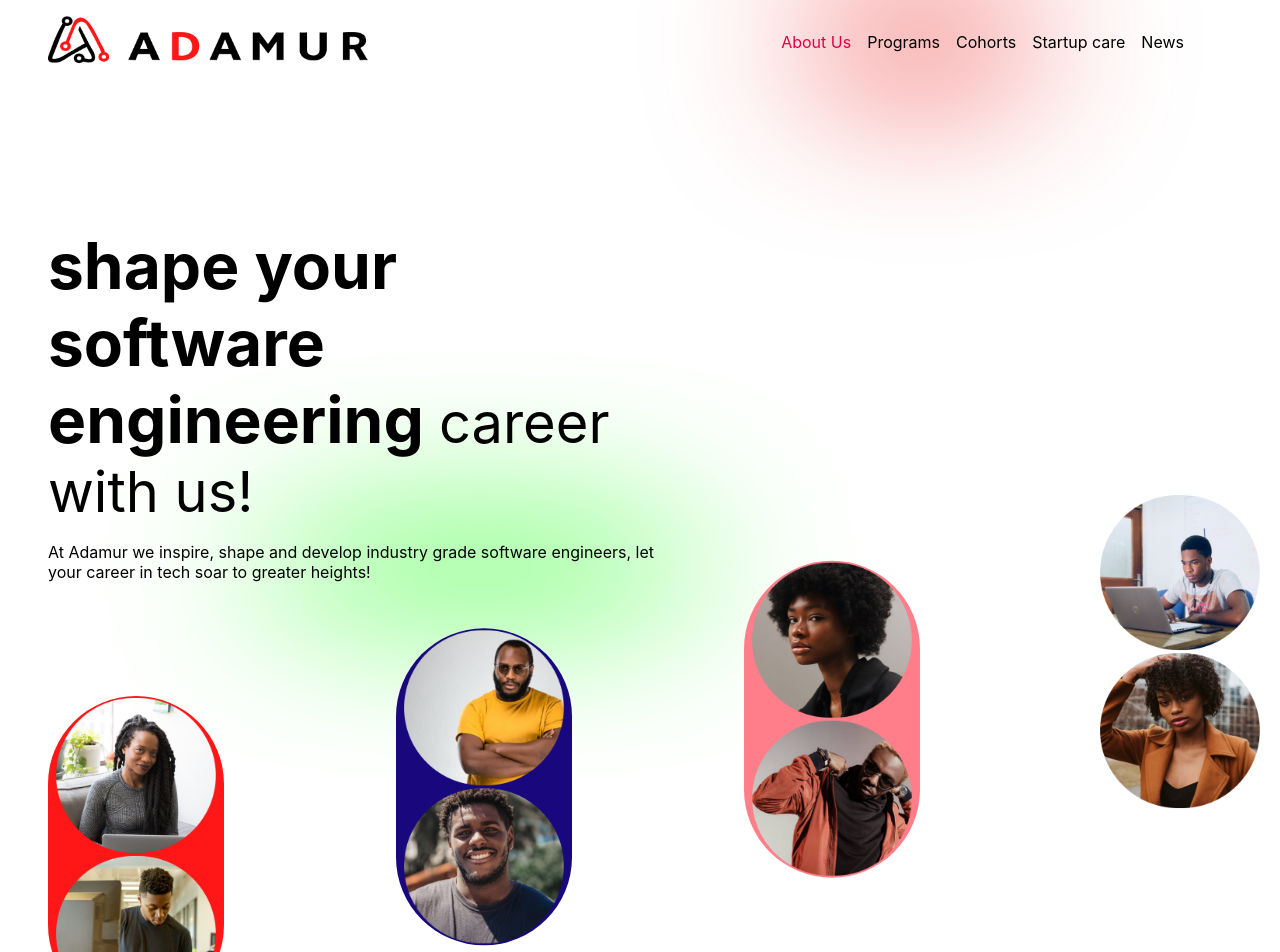
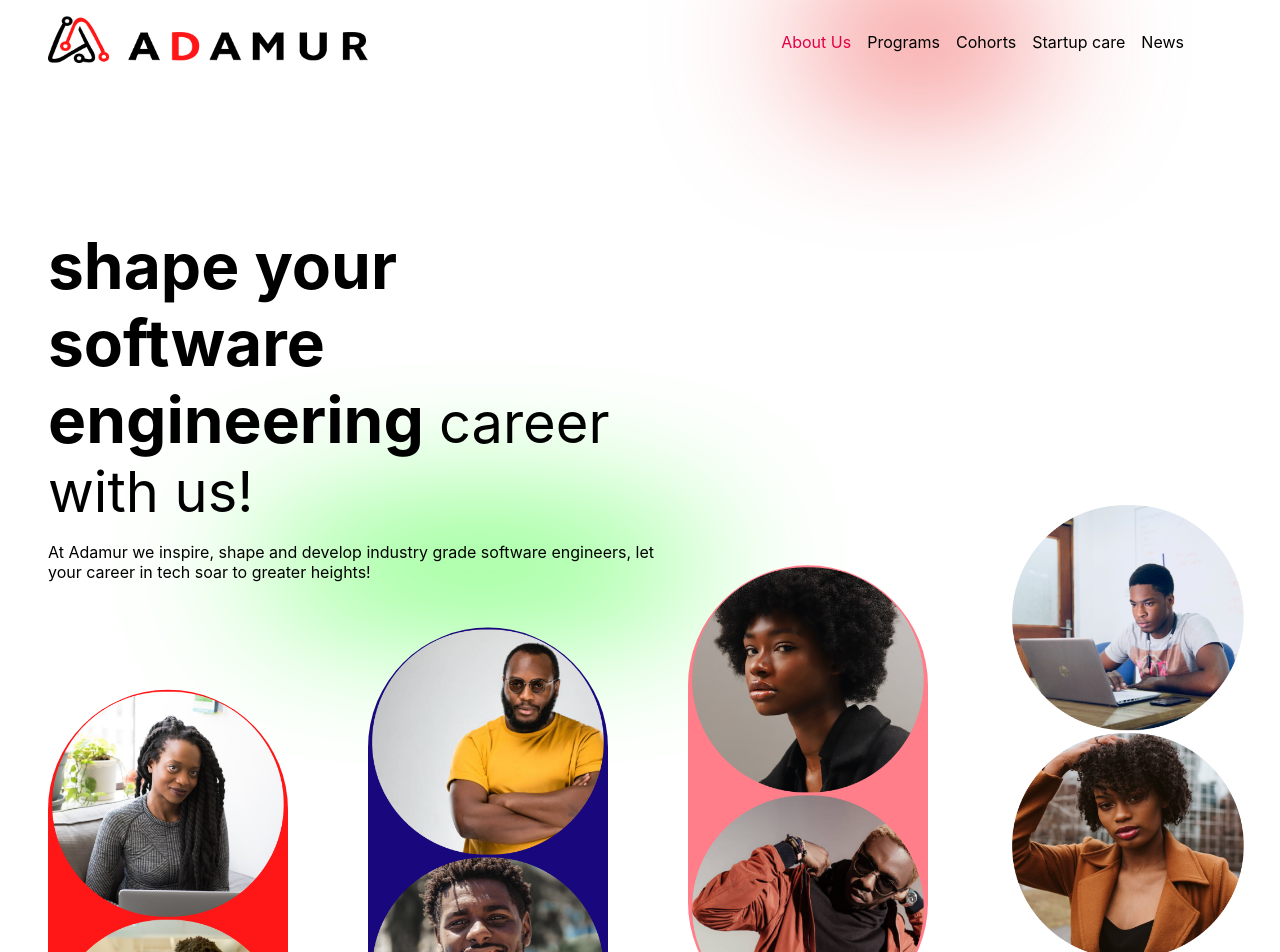
Before and after one commit to ADAMUR-IO/Adamur-landing-page, a React (Create React App) app: page / in a window 1280 px wide. Shown: the top 952 px of the page. Built offline with nearby package versions, Linux system fonts and the light colour scheme.

Commit message:
updating the hero section

```diff
--- a/src/components/hero/Hero.jsx
+++ b/src/components/hero/Hero.jsx
@@ -27,7 +27,7 @@ const Hero = () => {
       <p>At Adamur we inspire, shape and develop industry grade software engineers, let your career in tech soar to greater heights!</p>
       </div>
     </div>
-    <div className="slant-container">
+    <div className="img-container">
       <div className="img1-container">
         <img src={ Col1 } alt="" />
         <img src={ Col2 } alt="" />
--- a/src/components/hero/hero.css
+++ b/src/components/hero/hero.css
@@ -37,7 +37,7 @@ color: #e20044;
     background-color: rgba(236, 16, 16, 0.9);
     position: absolute;
     border-radius: 50%;
-    filter: blur(80px);
+    filter: blur(75px);
     z-index: -9;
   }
 .hero-blur1{
@@ -47,10 +47,10 @@ color: #e20044;
     background: #37ff32;
     position: absolute;
     border-radius: 50%;
-    filter: blur(80px);
+    filter: blur(75px);
     z-index: -9;
 }
-.slant-container{
+.img-container{
     display: flex;
     transform: skewY(-11deg);
 
@@ -62,7 +62,7 @@ color: #e20044;
     flex-direction: column;
     align-items: center;
     justify-content: center;
-    width: 11rem;
+    width: 15rem;
     margin-left: 3rem;
     background-color: #ff1616;
     border-radius: 10rem ;
@@ -70,7 +70,7 @@ color: #e20044;
 }
 .img1-container>img, .img2-container>img, .img3-container>img, .img4-container>img{
     padding: 0.1rem;
-    width: 10rem;
+    width: 14.5rem;
 
 }
 .img2-container{
@@ -80,8 +80,8 @@ color: #e20044;
     flex-direction: column;
     align-items: center;
     justify-content: center;
-    width: 11rem;
-    margin-left: 10rem;
+    width: 15rem;
+    margin-left: 3rem;
     background-color: #19087D;
     border-radius: 10rem ;
 }
@@ -92,8 +92,8 @@ color: #e20044;
     flex-direction: column;
     align-items: center;
     justify-content: center;
-    width: 11rem;
-    margin-left: 10rem;
+    width: 15rem;
+    margin-left: 3rem;
     background-color: #FF7E8A    ;
     border-radius: 10rem ;
 }
@@ -104,8 +104,8 @@ color: #e20044;
     flex-direction: column;
     align-items: center;
     justify-content: center;
-    width: 11rem;
-    margin-left: 10rem;
+    width: 15rem;
+    margin-left: 3rem;
     background-color: #FFFFFF    ;
     border-radius: 10rem ;
 }
```
